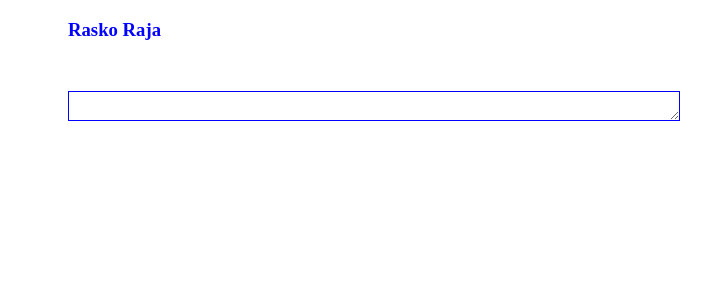
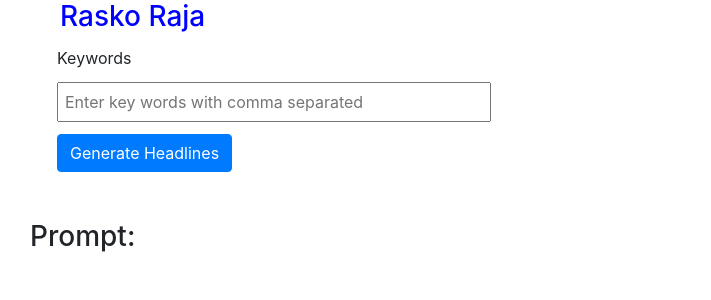
Before and after one commit to madhu42231313/rasko-raja, an Angular app: page / in a window 1280 px wide. Shown: the top 300 px of the page, without its empty margins (40-751 px from the left). Built offline with nearby package versions, Linux system fonts and the light colour scheme.

Commit message:
headline generator added

```diff
--- a/package.json
+++ b/package.json
@@ -16,9 +16,13 @@
     "@angular/compiler": "~11.0.5",
     "@angular/core": "~11.0.5",
     "@angular/forms": "~11.0.5",
+    "@angular/localize": "~11.0.5",
     "@angular/platform-browser": "~11.0.5",
     "@angular/platform-browser-dynamic": "~11.0.5",
     "@angular/router": "~11.0.5",
+    "@fortawesome/fontawesome-free": "^5.15.2",
+    "@ng-bootstrap/ng-bootstrap": "^9.0.2",
+    "bootstrap": "^4.5.0",
     "rxjs": "~6.6.0",
     "tslib": "^2.0.0",
     "zone.js": "~0.10.2"
--- a/src/app/app.module.ts
+++ b/src/app/app.module.ts
@@ -6,6 +6,7 @@ import { AppComponent } from './app.component';
 import { Gpt3Component } from './gpt3/gpt3.component';
 import { FormsModule } from '@angular/forms';
 import { HttpClientModule } from '@angular/common/http';
+import { NgbModule } from '@ng-bootstrap/ng-bootstrap';
 
 @NgModule({
   declarations: [
@@ -16,7 +17,8 @@ import { HttpClientModule } from '@angular/common/http';
     BrowserModule,
     AppRoutingModule,
     FormsModule,
-    HttpClientModule
+    HttpClientModule,
+    NgbModule
   ],
   providers: [],
   bootstrap: [AppComponent]
--- a/src/app/gpt3/gpt3.component.html
+++ b/src/app/gpt3/gpt3.component.html
@@ -1,3 +1,47 @@
+<h3 style="color:blue;margin-left: 100px;">Rasko Raja</h3>
 
-<h3 style="color:blue;margin-left: 100px;">Rasko Raja</h3>
-<div contenteditable="true" id="aa" (keyup)="onKeyUp($event)" class="editable"></div>
+<!-- Headline Generator -->
+
+<div *ngIf="viewComp=='Headline'" class="container">
+    <!-- Headline input -->
+    <div>
+        <div class="row row-align">
+            <div>Keywords</div>
+        </div>
+        <div class="row row-align">
+            <input type="text" class="keyword-input" placeholder="Enter key words with comma separated" [(ngModel)]="headlineObject.keywords" />
+        </div>
+        <div class="row row-align">
+            <button *ngIf="!headlineObject.generatedHeadlines.length"
+             type="button" class="btn btn-primary" (click)="onGenrateHeadline('NEW')" [disabled]="headlineObject.spin">
+               <span *ngIf="!headlineObject.spin"> Generate Headlines</span>
+               <span *ngIf="headlineObject.spin">Generating... <i class="fa fa-spinner"></i></span>
+            </button>
+        </div>
+    </div>
+    <!-- Headline results -->
+    <div *ngFor="let headline of headlineObject.generatedHeadlines;let i = index">
+        <div class="row" *ngIf="i % 2 == 0">
+            <div class="col-6" (click)="onChecked(i)" >{{headline.text}}<span><input type="checkbox" [checked]="headline.checked" /></span></div>
+            <div class="col-6" (click)="onChecked(i+1)" *ngIf="i + 1 < headlineObject.generatedHeadlines.length">
+                {{headlineObject.generatedHeadlines[i+1].text}}
+                <span><input type="checkbox" [checked]="headlineObject.generatedHeadlines[i+1].checked" /></span></div>
+        </div>
+    </div>
+    <div class="row row-align">
+        <button *ngIf="headlineObject.showGenerateMore"
+         type="button" class="btn btn-primary" (click)="onGenrateHeadline('MORE')" [disabled]="headlineObject.spin">
+           <span *ngIf="!headlineObject.spin"> Generate more</span>
+           <span *ngIf="headlineObject.spin">Generating... <i class="fa fa-spinner"></i></span>
+        </button>
+    </div>
+    <br/>
+    <div class="row"><h3>Prompt:</h3></div>
+    <div class="row">{{prompt}}</div>
+</div>
+<!-- -o- Headline Generator -o- -->
+
+<!-- Main Section -->
+<div *ngIf="viewComp=='MainSection'">
+    <div contenteditable="true" id="aa" (keyup)="onKeyUp($event)" class="editable"></div>
+</div>
--- a/src/app/gpt3/gpt3.component.scss
+++ b/src/app/gpt3/gpt3.component.scss
@@ -10,3 +10,11 @@
    .highlight{
     border-bottom:4px solid red;
    }
+
+   .row-align{
+       margin: 12px;
+   }
+   .keyword-input{
+    width: 40%;
+    padding: 6px;
+   }
--- a/src/app/gpt3/gpt3.component.ts
+++ b/src/app/gpt3/gpt3.component.ts
@@ -1,7 +1,8 @@
 import { ChangeDetectorRef, Component, OnInit } from '@angular/core';
-import { Subject,Subscription } from 'rxjs';
+import { Observable, Subject,Subscription } from 'rxjs';
 import { debounceTime, } from 'rxjs/operators';
 import { HttpClient, HttpHeaders } from '@angular/common/http';
+import { PromptUtilities } from "src/app/gpt3/utilities/promptUtilities"
 
 
 
@@ -20,6 +21,7 @@ export class Gpt3Component implements OnInit {
 
   subject: Subject<any> = new Subject();
   key: string = 'sk-gnpHgNlj1nyLOIPUJShUjPkllzh19Tktx3e6eHpV'
+  prompt: string = ''
   finalOptions = {
     // prompt: trainData,
     engine: 'davinci',
@@ -35,9 +37,36 @@ export class Gpt3Component implements OnInit {
     stop: '↵↵'
 
   }
+  headlineConfigOptions = {
+    engine: 'davinci',
+    key: this.key,
+    temperature: 0.5,
+    topP: 1,
+    bestOf: 1,
+    maxTokens: 120,
+    echo: false,
+    stream: false,
+    frequencyPenalty: 1,
+    presencePenalty: 1,
+    stop: '↵↵'
+  }
+  configOptionsObject ={
+    finalOptions: this.finalOptions,
+    healineOptions: this.headlineConfigOptions
+  }
 
+  initialHeadlinePrompt: string = ''
   apiCallSubscribe : Subscription = new Subscription();
-
+  viewComp: string = 'Headline'
+  headlineObject: any = {
+    keywords:"",
+    spin:false,
+    generatedHeadlines: [],
+    selectedHeadlines:[],
+    showGenerateMore: false,
+  }
+  promptUtilities: PromptUtilities = new PromptUtilities()
+  completionUrl: string = `https://api.openai.com/v1/engines/${this.finalOptions.engine}/completions`
 
   ngOnInit(): void {
     this.subject.pipe(debounceTime(1500))
@@ -63,43 +92,53 @@ export class Gpt3Component implements OnInit {
     return isNaN(Number(number)) ? null : Number(number);
   }
 
+  getConfigOptions = (type:string) => {
+    let opts: any
+    switch (type) {
+      case 'MAIN':
+            opts = { ...this.configOptionsObject.finalOptions }
+            break
+      case 'HEADLINE':
+            opts = { ...this.configOptionsObject.healineOptions }
+            break
+      default:
+            opts = { ...this.configOptionsObject.finalOptions }
+    }
+
+    let data = Object.assign({},
+      this._construct_parameter("stream", opts.stream),
+      this._construct_parameter("stop", opts.stop),
+      this._construct_parameter("max_tokens", this._safe_cast(opts.maxTokens)),
+      this._construct_parameter("temperature", this._safe_cast(opts.temperature)),
+      this._construct_parameter("top_p", this._safe_cast(opts.topP)),
+      this._construct_parameter("presence_penalty", this._safe_cast(opts.presencePenalty)),
+      this._construct_parameter("frequency_penalty", this._safe_cast(opts.frequencyPenalty)),
+      this._construct_parameter("best_of", this._safe_cast(opts.bestOf)),
+      this._construct_parameter("n", this._safe_cast(opts.n)),
+      this._construct_parameter("logprobs", this._safe_cast(opts.logprobs)),
+      this._construct_parameter("echo", opts.echo),
+    );
+
+    return data;
+  }
+
   doAction(event: any): void {
 
-    if (event.keyCode == 37 || event.keyCode == 38 || event.keyCode == 39 || event.keyCode == 40) return;
+    // if (event.keyCode == 37 || event.keyCode == 38 || event.keyCode == 39 || event.keyCode == 40) return;
     let element: any = document.getElementById('aa');
-    let maxSize = 20;
-    let childNodes = element.childNodes;
     console.log('element ==> ', element.innerText)
     let inputText: string = element.innerText
     inputText = inputText.trim();
     let isValid = this.validateInput(inputText)
     if (isValid) {
       console.log('valid inputText')
-      const url = `https://api.openai.com/v1/engines/${this.finalOptions.engine}/completions`;
-      const headers = new HttpHeaders(
-        {
-            'Authorization': `Bearer ${this.finalOptions.key}`,
-            'Content-Type': 'application/json'
-        }
-      )
-      let opts : any = {...this.finalOptions}
-      let data = Object.assign({},
-        this._construct_parameter("prompt", inputText),
-        this._construct_parameter("stream", opts.stream),
-        this._construct_parameter("stop", opts.stop),
-        this._construct_parameter("max_tokens", this._safe_cast(opts.maxTokens)),
-        this._construct_parameter("temperature", this._safe_cast(opts.temperature)),
-        this._construct_parameter("top_p", this._safe_cast(opts.topP)),
-        this._construct_parameter("presence_penalty", this._safe_cast(opts.presencePenalty)),
-        this._construct_parameter("frequency_penalty", this._safe_cast(opts.frequencyPenalty)),
-        this._construct_parameter("best_of", this._safe_cast(opts.bestOf)),
-        this._construct_parameter("n", this._safe_cast(opts.n)),
-        this._construct_parameter("logprobs", this._safe_cast(opts.logprobs)),
-        this._construct_parameter("echo", opts.echo),
-    );
-    // data = JSON.parse(data)
+      const url = this.completionUrl
+
+
+   let data = this.getConfigOptions('MAIN')
+   data['prompt'] = inputText
     if(this.apiCallSubscribe){this.apiCallSubscribe.unsubscribe();}
-     this.apiCallSubscribe = this.http.post(url,data, {headers: headers}).subscribe((response: any) => {
+     this.apiCallSubscribe = this.hitOpenAI(data).subscribe((response: any) => {
         console.log('response', response)
         if(response && response.choices){
           let resultText = ''
@@ -114,8 +153,6 @@ export class Gpt3Component implements OnInit {
 
 
     }
-
-
   }
   validateInput = (inputText: string): boolean => {
     let isValid: boolean = false;
@@ -160,19 +197,7 @@ export class Gpt3Component implements OnInit {
       return element;
     }
   }
-  // let text = element.innerText;
-  // let size = text.length;
-  // let content = '';
-  // for(let i=0;i<size;i++) {
-  //   if(i < 20) {
-  //     content = content + `<span id=${i}>`+text[i]+`</span>`;
-  //   } else {
-  //   content = content + `<span id=${i} style="color:red;">`+text[i]+`</span>`;
-  //   }
-  // }
-  // element.innerHTML = content;
-  // return element;
-  // }
+
   redSpaces(element: any, event: any) {
     let childNodes = element.childNodes;
     let size = childNodes.length;
@@ -197,6 +222,93 @@ export class Gpt3Component implements OnInit {
       }
     }
   }
+  onGenrateHeadline = (type: string) => {
+    console.log('keywords ',this.headlineObject.keywords)
+    this.headlineObject.spin = true;
+    if (type == 'NEW') {
+      let keywords = this.headlineObject.keywords && this.headlineObject.keywords.split(',')
+      let promptText = this.promptUtilities.headlinePromptV1
+      if (keywords.length == 1) {
+        promptText = promptText.replace('##NUMOF##', '5')
+        promptText = promptText.replace('##KEYWORD1##', keywords[0])
+        promptText = promptText + '\n 1.'
+        console.log('promptt ', promptText)
+        this.initialHeadlinePrompt = promptText
+        this.generateHeadlines(promptText)
+      }
+      else if (keywords.length == 2) {
+        promptText = promptText + this.promptUtilities.headlinePromptV1Extend
+        promptText = promptText.replace('##NUMOF##', '5')
+        promptText = promptText.replace('##KEYWORD1##', keywords[0])
+        promptText = promptText.replace('##KEYWORD2##', keywords[1])
+        promptText = promptText + '\n 1.'
+        console.log('promptt ', promptText)
+        this.initialHeadlinePrompt = promptText
+        this.generateHeadlines(promptText)
+      }
+    }
+    else if(type == 'MORE'){
+      let promptText = this.initialHeadlinePrompt
+      let selectedHeadlines = this.headlineObject.selectedHeadlines
+      selectedHeadlines.forEach((h:any, index:any) => {
+        promptText = index == 0 ? promptText + h.text.split('.')[1] :  promptText + '\n '+ (index+1) + '. ' + h.text.split('.')[1]
+      })
+      console.log('promptt ', promptText)
+      this.generateHeadlines(promptText)
+    }
+
+  }
+
+  generateHeadlines = (promptText: string) => {
+    let options = this.getConfigOptions('HEADLINE')
+    options['prompt'] = promptText
+    if(this.apiCallSubscribe){this.apiCallSubscribe.unsubscribe();}
+     this.apiCallSubscribe =  this.hitOpenAI(options).subscribe((response:any) =>{
+       console.log('headlines response ',response)
+       this.headlineObject.spin = false
+       if(response && response.choices){
+         let choices = response.choices[0].text && response.choices[0].text.split('\n')
+        choices.forEach((e:any, index:number)=> {
+          if(e.length){
+            let headline:any = {
+              text:index === 0 ? '1. ' +  e : e,
+              checked:false
+            }
+            this.headlineObject.generatedHeadlines.push(headline)
+          }
+        })
+        console.log('headlineObject => ',this.headlineObject)
+        this.cdr.detectChanges();
+      }
+      },(error)=>{
+        console.log('error in generateHeadlines ',error)
+        this.headlineObject.spin = false
+      })
+  }
+
+  // onGenrateMoreHeadline: () =>{
+
+  // }
+  onChecked = (index:number) =>{
+    this.headlineObject.generatedHeadlines[index].checked = !this.headlineObject.generatedHeadlines[index].checked
+    this.headlineObject.selectedHeadlines = this.headlineObject.generatedHeadlines.filter((h:any) => {return h.checked})
+    this.headlineObject.showGenerateMore = this.headlineObject.selectedHeadlines.length > 0
+    console.log('checked ',this.headlineObject)
+  }
+
+  hitOpenAI = (options:any) :Observable<any> => {
+    this.prompt = options['prompt']
+    let url = this.completionUrl;
+    const headers = new HttpHeaders(
+      {
+          'Authorization': `Bearer ${this.finalOptions.key}`,
+          'Content-Type': 'application/json'
+      }
+    )
+
+    return this.http.post(url,options, {headers: headers})
+
+  }
 
 
 }
--- /dev/null
+++ b/src/app/gpt3/utilities/promptUtilities.ts
@@ -0,0 +1,4 @@
+export class PromptUtilities {
+    headlinePromptV1 : string = '##NUMOF## creative headlines for an SEO friendly article with the following keyword "##KEYWORD1##"'
+    headlinePromptV1Extend: string = 'and should also include the word "##KEYWORD2##"'
+}
--- a/src/polyfills.ts
+++ b/src/polyfills.ts
@@ -1,3 +1,7 @@
+/***************************************************************************************************
+ * Load `$localize` onto the global scope - used if i18n tags appear in Angular templates.
+ */
+import '@angular/localize/init';
 /**
  * This file includes polyfills needed by Angular and is loaded before the app.
  * You can add your own extra polyfills to this file.
--- a/src/styles.scss
+++ b/src/styles.scss
@@ -1 +1,4 @@
 /* You can add global styles to this file, and also import other style files */
+
+/* Importing Bootstrap SCSS file. */
+@import '~bootstrap/scss/bootstrap';
--- a/tsconfig.json
+++ b/tsconfig.json
@@ -23,7 +23,7 @@
   },
   "angularCompilerOptions": {
     "strictInjectionParameters": true,
-    "strictInputAccessModifiers": true,
-    "strictTemplates": true
+    "strictInputAccessModifiers": false,
+    "strictTemplates": false,
   }
 }
```
Also changed, not shown: src/app/gpt3/utilities/apiCall.ts (added, +8 -0 lines), 1 other file (tests, documents, lock files or other folders).
